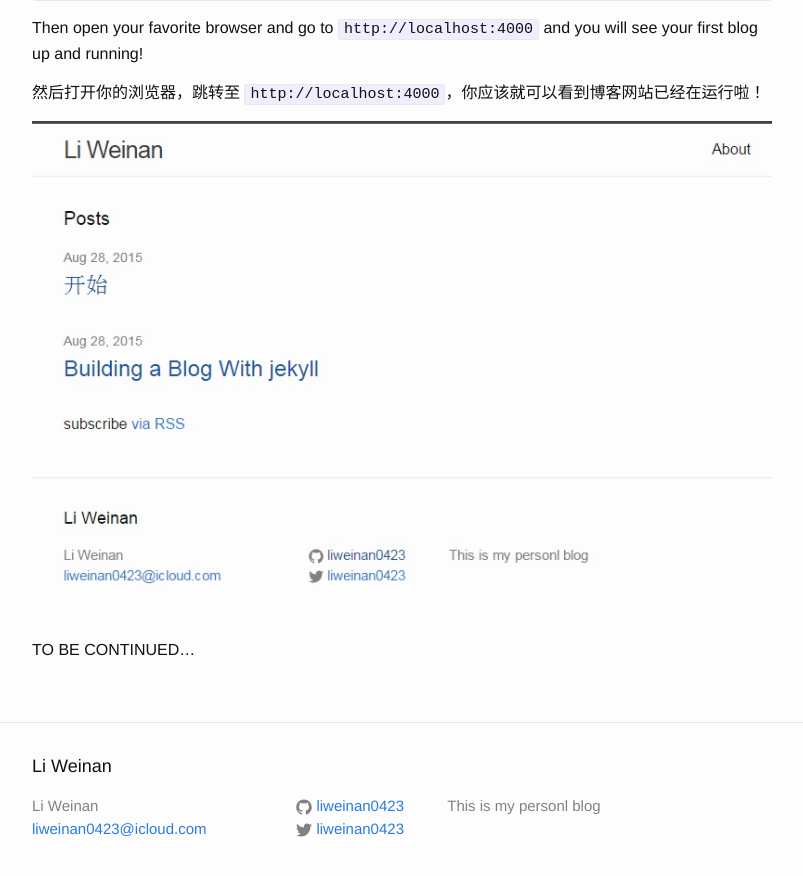
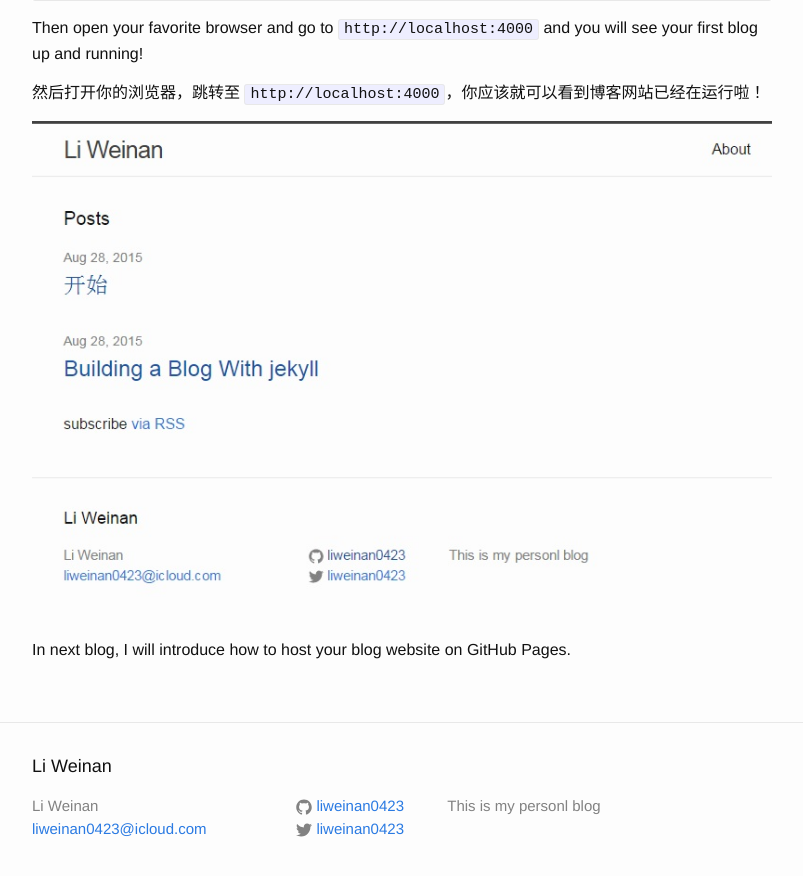
Before and after one commit to liweinan0423/liweinan0423.github.io, a Jekyll site: the page built from _posts/2015-08-28-build-a-blog-with-jekyll.md, in a window 1280 px wide and 900 px high, scrolled down 1951 px. Shown: the top 876 px of the window, without its empty margins (238-1041 px from the left). Built offline with Jekyll 4.4.1, drawn with Linux system fonts in a browser that asks for light colours.

Commit message:
Update 2015-08-28-build-a-blog-with-jekyll.md

```diff
--- a/_posts/2015-08-28-build-a-blog-with-jekyll.md
+++ b/_posts/2015-08-28-build-a-blog-with-jekyll.md
@@ -76,4 +76,4 @@ Then open your favorite browser and go to `http://localhost:4000` and you will s
 ![Jekyll Started Up](//{{site.url}}/assets/images/jekyll-startup.jpg)
 
 
-TO BE CONTINUED...
+In next blog, I will introduce how to host your blog website on GitHub Pages.
```
